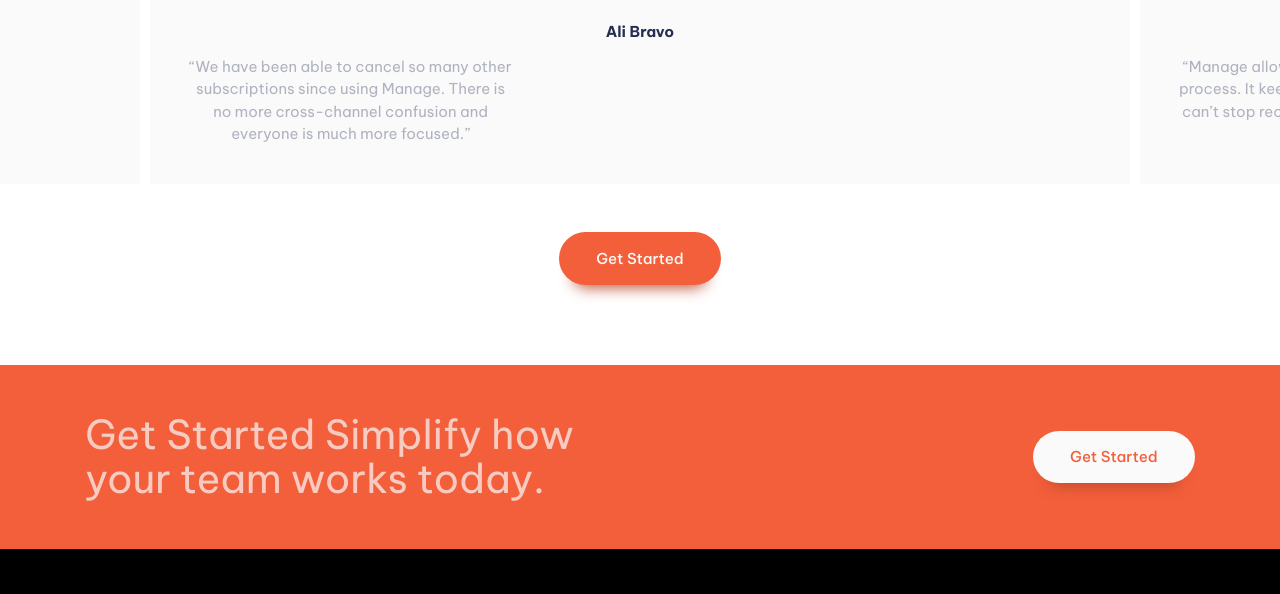
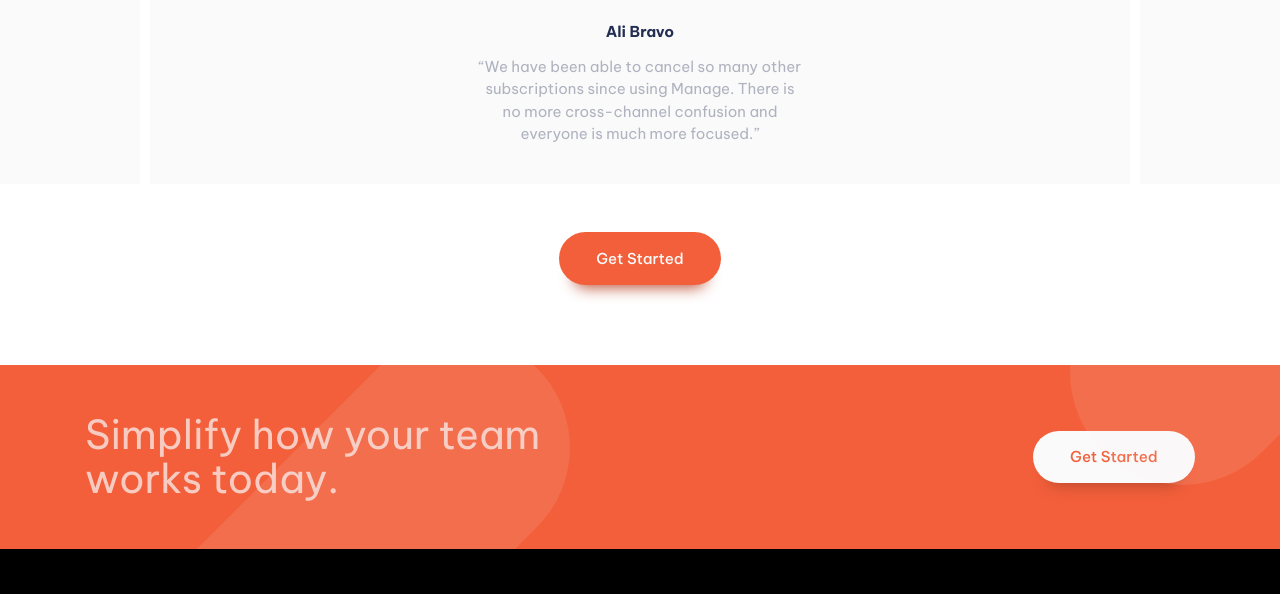
Before and after one commit to davinaleong/fem-manage-landing-page, a website: page index.html in a window 1280 px wide. Shown: the part 1593-2187 px from the top of the page. Drawn offline with Linux system fonts and the light colour scheme.

Commit message:
Added decoration to CTA

```diff
--- a/index.html
+++ b/index.html
@@ -300,7 +300,7 @@
           <div class="even-columns">
             <div class="text-center text-md-left">
               <p class="ff-heading fs-secondary-heading text-neutral-100">
-                Get Started Simplify how your team works today.
+                Simplify how your team works today.
               </p>
             </div>
             <div class="text-center text-md-right">
--- a/styles/main.css
+++ b/styles/main.css
@@ -76,6 +76,9 @@
 
   --footer-form-height: 50px;
   --footer-form-button-width: 5.8em;
+
+  --decoration-size: 56.5em;
+  --decoration-cta-size: 28em;
 }
 
 @media (min-width: 50em) {
@@ -306,6 +309,35 @@ a:where(:hover, :focus) {
 }
 
 /** General Styling - Call-to-Action Section **/
+.cta {
+  position: relative;
+  overflow: hidden;
+}
+
+.cta::before,
+.cta::after {
+  --size: var(--decoration-cta-size);
+
+  content: "";
+  width: var(--size);
+  height: var(--size);
+  background-image: url(./../images/bg-tablet-pattern.svg);
+  background-repeat: no-repeat;
+  background-size: contain;
+  position: absolute;
+  opacity: 0.1;
+}
+
+.cta::before {
+  top: -20em;
+  right: -14em;
+}
+
+.cta::after {
+  top: -2em;
+  left: 10em;
+}
+
 .cta .even-columns {
   grid-template-rows: repeat(2, auto);
   grid-template-columns: 1fr;
@@ -642,6 +674,10 @@ p[data-opacity="opaque"] {
   text-align: center;
 }
 
+.testimonial-content p {
+  margin-inline: auto;
+}
+
 /* .glide__arrow {
   color: var(--clr-accent-400);
   border-color: var(--clr-accent-400);
```
